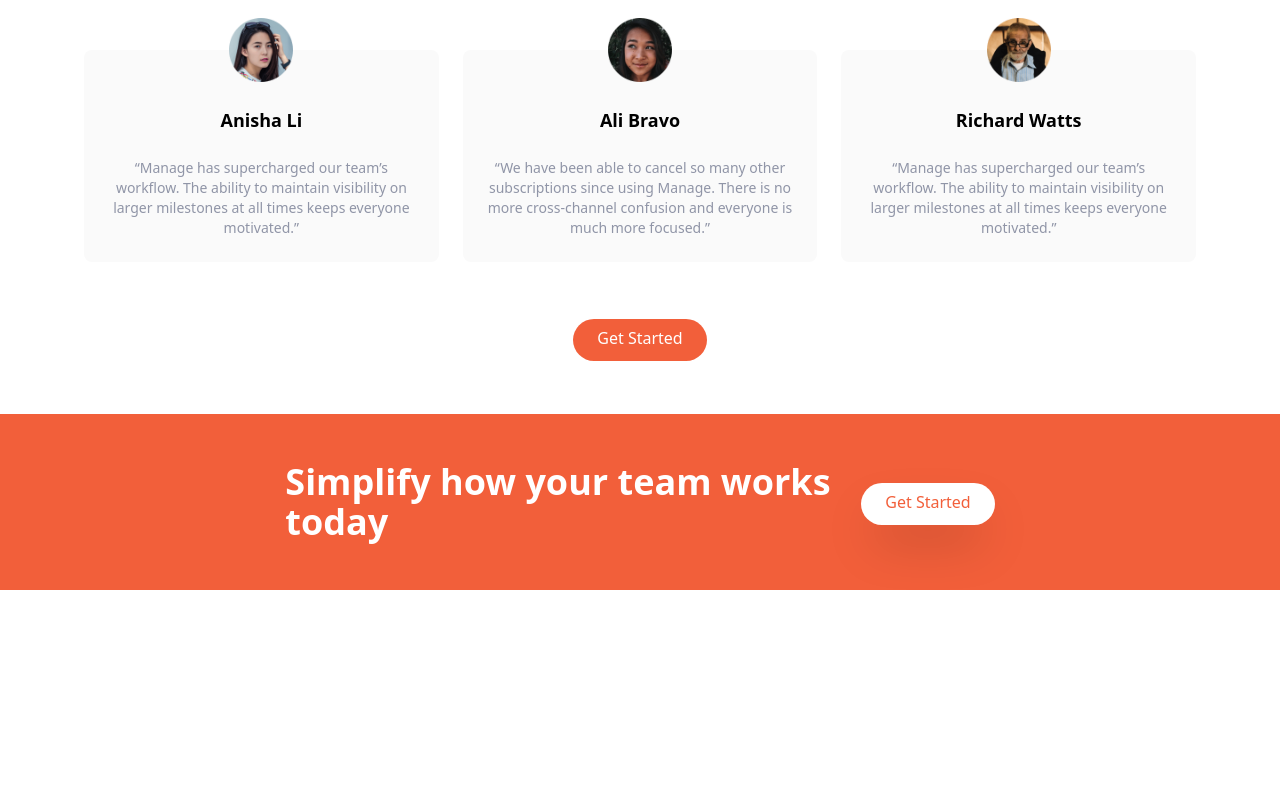
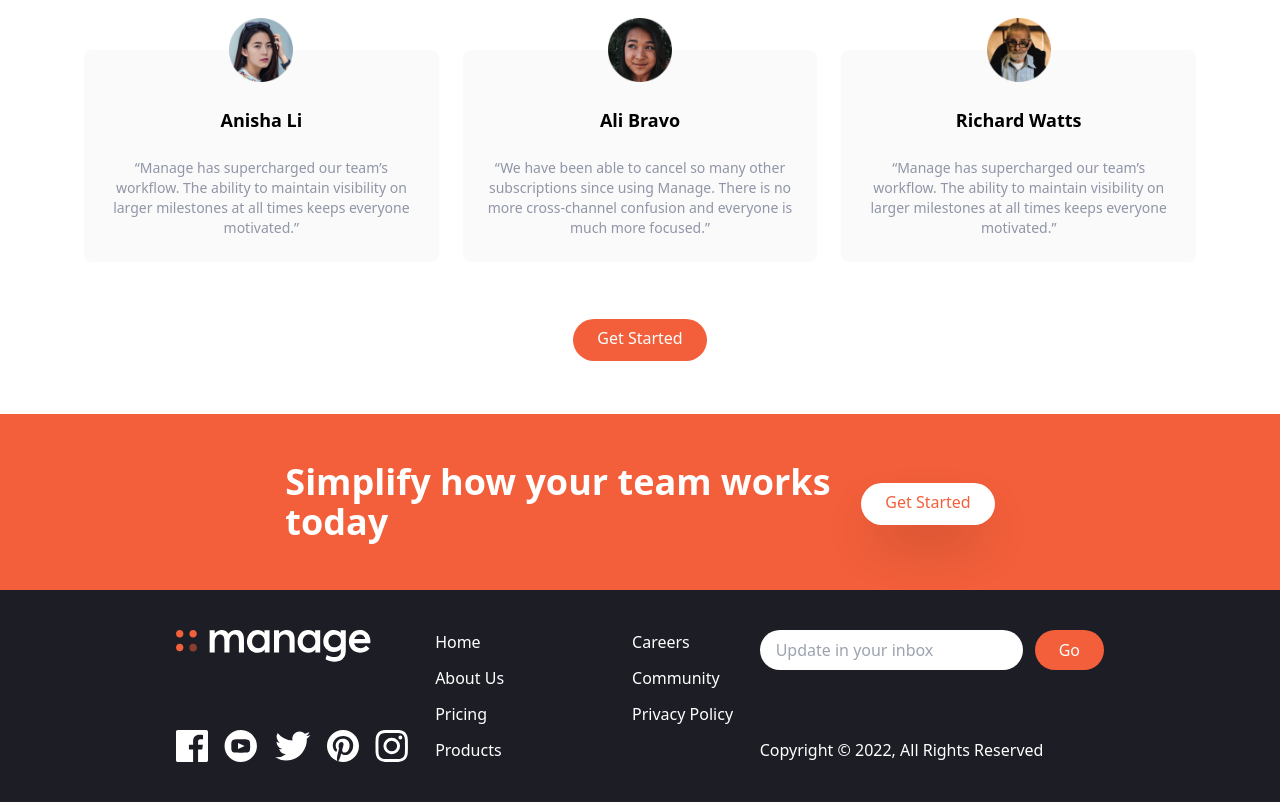
Before and after one commit to MohammedModather2020/manage-landing-page, a website: page src/index.html in a window 1280 px wide. Shown: the part 1354-2156 px from the top of the page. Before the commit the page ends 1944 px from the top, so only its background shows below. Drawn offline with Linux system fonts and the light colour scheme.

Commit message:
I finished creating and designing section footer

```diff
--- a/src/index.html
+++ b/src/index.html
@@ -157,5 +157,47 @@
         </div>
       </div>
     </section>
+    <!-- Footer -->
+    <footer class="bg-veryDarkBlue">
+      <div class="container flex flex-col-reverse justify-between px-6 py-10 mx-auto space-y-8 md:flex-row md:space-y-0">
+        <div class="flex flex-col-reverse items-center justify-between space-y-12 md:flex-col md:space-y-0 md:items-start">
+          <div class="mx-auto my-6 text-center text-white md:hidden">
+            Copyright &copy; 2022, All Rights Reserved
+          </div>
+         <div>
+          <img src="assets/images/logo-white.svg" class="h-8" alt="logo-white"/>
+         </div>
+         <div class="flex justify-center space-x-4">
+          <a href=""><img src="assets/images/social-media/icon-facebook.svg" class="h-8" alt="icon-facebook"></a>
+          <a href=""><img src="assets/images/social-media/icon-youtube.svg" class="h-8" alt="icon-youtube"></a>
+          <a href=""><img src="assets/images/social-media/icon-twitter.svg" class="h-8" alt="icon-twitter"></a>
+          <a href=""><img src="assets/images/social-media/icon-pinterest.svg" class="h-8" alt="icon-pinterest"></a>
+          <a href=""><img src="assets/images/social-media/icon-instagram.svg" class="h-8" alt="icon-instagram"></a>
+         </div>
+        </div>
+        <div class="flex justify-around space-x-32">
+          <div class="flex flex-col space-y-3 text-white">
+            <a href="#" class="hover:text-brightRed">Home</a>
+            <a href="#" class="hover:text-brightRed">About Us</a>
+            <a href="#" class="hover:text-brightRed">Pricing</a>
+            <a href="#" class="hover:text-brightRed">Products</a>
+          </div>
+          <div class="flex flex-col space-y-3 text-white">
+            <a href="#" class="hover:text-brightRed">Careers</a>
+            <a href="#" class="hover:text-brightRed">Community</a>
+            <a href="#" class="hover:text-brightRed">Privacy Policy</a>
+          </div>
+        </div>
+        <div class="flex flex-col justify-between">
+          <form>
+            <div class="flex space-x-3">
+              <input type="text" class="flex-1 px-4 rounded-full focus:outline-none" placeholder="Update in your inbox"/>
+              <button class="px-6 py-2 text-white rounded-full bg-brightRed hover:bg-brightRedLight focus:outline-none">Go</button>
+            </div>
+          </form>
+          <div class="hidden text-white md:block">Copyright &copy; 2022, All Rights Reserved</div>
+        </div>
+      </div>
+    </footer>
   </body>
 </html>
```
Also changed, not shown: src/assets/images/logo-white.svg (added), src/assets/images/social-media/icon-facebook.svg (added), src/assets/images/social-media/icon-instagram.svg (added), src/assets/images/social-media/icon-pinterest.svg (added), src/assets/images/social-media/icon-twitter.svg (added), src/assets/images/social-media/icon-youtube.svg (added), src/styles/main.css.
